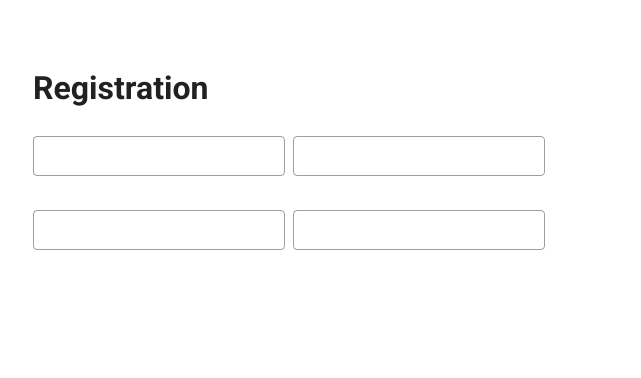
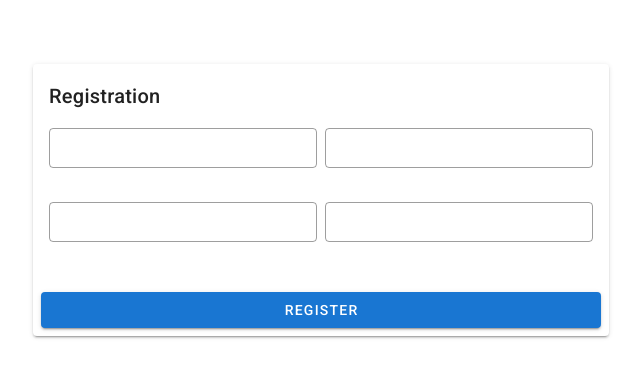
Before and after one commit to pauljor1499/vue2-project1, a Vue app: page / in a window 1280 px wide. Shown: the top 378 px of the page, without its empty margins (31-672 px from the left). Built offline with nearby package versions, Linux system fonts and the light colour scheme.

Commit message:
update api

```diff
--- a/src/api/teacher_api.js
+++ b/src/api/teacher_api.js
@@ -0,0 +1,11 @@
+import axios from "axios";
+const url = "http://localhost:8000/teacher";
+
+export default class teacher_API {
+    async register_teacher(teacher) {
+        // axios.defaults.headers.common["Authorization"] =
+        //     "Bearer " + JSON.parse(localStorage.getItem("token"));
+        const user = await axios.post(url + "/register", teacher);
+        return user;
+    }
+}
--- a/src/components/HelloWorld.vue
+++ b/src/components/HelloWorld.vue
@@ -1,7 +1,8 @@
 <template>
     <div class="page1-content">
-        <h1>Registration</h1>
-        <br />
+        <v-card style="width: 50%">
+            <v-card-title> Registration </v-card-title>
+            <v-card-text>
                 <v-row dense>
                     <v-col cols="6">
                         <v-text-field outlined dense></v-text-field>
@@ -16,20 +17,47 @@
                         <v-text-field outlined dense></v-text-field>
                     </v-col>
                 </v-row>
+            </v-card-text>
+            <v-card-actions>
+                <v-btn color="primary" width="100%" @click="register_teacher()">
+                    Register
+                </v-btn>
+            </v-card-actions>
+        </v-card>
     </div>
 </template>
 
 <script>
+import { TeacherData } from "@/store/TeacherData";
 export default {
     data() {
-        return {};
+        return {
+            store: TeacherData(),
+        };
+    },
+    methods: {
+        async register_teacher() {
+            var obj = {
+                first_name: "Paul",
+                middle_name: "",
+                last_name: "Jor",
+                role: "teacher",
+                school: "CJC",
+                email: "paul1@gmail.com",
+                password: "Admin123!",
+                repeat_password: "Admin123!",
+            };
+            var response = await this.store.register_teacher(obj);
+            console.log(response);
+            console.log(this.store.error);
+        },
     },
 };
 </script>
 
 <style scoped>
 .page1-content {
-    width: 50%;
+    width: 100%;
     padding: 5%;
 }
 </style>
--- /dev/null
+++ b/src/store/TeacherData.js
@@ -0,0 +1,37 @@
+import { defineStore } from "pinia";
+import teacher_API from "@/api/teacher_api";
+
+export const TeacherData = defineStore("TeacherData", {
+    state: () => ({
+        fetched: false,
+        loading: false,
+        error: null,
+        accessdenied: false,
+        user: null,
+        queryLoading: false,
+        queryError: null,
+    }),
+
+    getters: {},
+
+    actions: {
+        async register_teacher(teacher) {
+            try {
+                this.loading = true;
+                const result = await teacher_API.prototype.register_teacher(
+                    teacher
+                );
+                localStorage.setItem(
+                    "token",
+                    JSON.stringify(result.data.access_token)
+                );
+                this.loading = false;
+                this.error = null;
+                return result;
+            } catch (error) {
+                this.error = error;
+                this.loading = false;
+            }
+        },
+    },
+});
```
Lines whose indentation alone changed are shown as unchanged.
